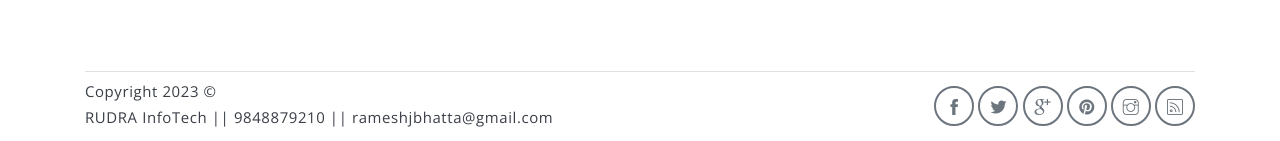
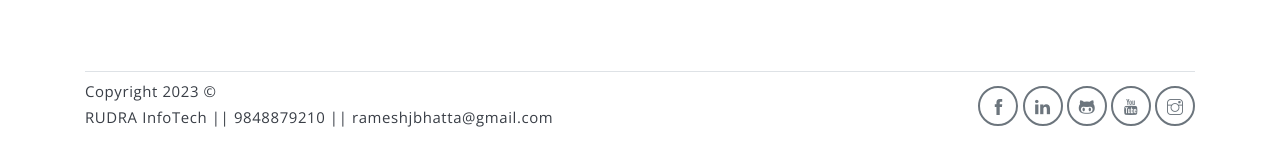
Before and after one commit to rameshjbhatta/Project1-Portfolio, a Django app: page / in a window 1280 px wide. Shown: the part 4477-4618 px from the top of the page. Run offline with Django 4.2, Linux system fonts and the light colour scheme; data comes from the database, SQL or seed files in the repository; both versions use the stored data as it was after the commit; some libraries are stand-ins or nearby versions; some web fonts are replaced.

Commit message:
social accounts icon

```diff
--- a/portfolio/templates/portfolio/index.html
+++ b/portfolio/templates/portfolio/index.html
@@ -299,6 +299,14 @@
         <div class="container text-center">
             <p class="section-subtitle">How can you communicate?</p>
             <h6 class="section-title mb-5">Contact Me</h6>
+            {% if messages %}
+            <ul class="messages">
+                {% for message in messages %}
+               {{ message }}
+                {% endfor %}
+            </ul>
+        {% endif %}
+
             <!-- contact form -->
             <form method="POST" action="{% url 'contactsection' %}" class="contact-form col-md-10 col-lg-8 m-auto">
                 {% csrf_token %}
@@ -332,12 +340,11 @@
             <div class="social-links text-right m-auto ml-sm-auto">
                 <a href="https://www.facebook.com/rameshbhattaa" class="link" target="_blank"><i
                         class="ti-facebook"></i></a>
-                <a href="javascript:void(0)" class="link"><i class="ti-twitter-alt"></i></a>
-                <a href="javascript:void(0)" class="link"><i class="ti-google"></i></a>
-                <a href="javascript:void(0)" class="link"><i class="ti-pinterest-alt"></i></a>
+                <a href="https://www.linkedin.com/login" target="_blank" class="link"><i class="ti-linkedin"></i></a>
+                <a href="https://github.com/rameshjbhatta" class="link" target="_blank"><i class="ti-github"></i></a>
+                <a href="https://www.youtube.com/channel/UCufzA4cqLYMK2VV3t7lGjMA"  class="link" target="_blank"><i class="ti-youtube" ></i></a>
                 <a href="https://www.instagram.com/rbhatta13/" class="link" target="_blank"><i
                         class="ti-instagram"></i></a>
-                <a href="javascript:void(0)" class="link"><i class="ti-rss"></i></a>
             </div>
         </footer>
     </div> <!-- end of page footer -->
--- a/portfolio/views.py
+++ b/portfolio/views.py
@@ -1,6 +1,7 @@
-from django.http import HttpResponse
-from django.shortcuts import redirect, render
+from django.shortcuts import  render
 from portfolio.models import *
+from django.contrib import messages
+
 
 # Code to add the frontend messages in the database
 def dataHandler(request):
@@ -8,7 +9,12 @@ def dataHandler(request):
         name = request.POST['fullName']
         email = request.POST['emailid']
         msg = request.POST['message']
-        MessageInfo.objects.create(name=name,email=email,msg=msg)
+        try:
+            MessageInfo.objects.create(name=name, email=email, msg=msg)
+            messages.success(request, 'Message sent successfully!')
+        except:
+            messages.error(request, 'Error sending message')
+
     services=ServiceInfo.objects.all()
     projects=ProjectInfo.objects.all()
     testimonials=TestimonialInfo.objects.all()
```
Also changed, not shown: db.sqlite3.
